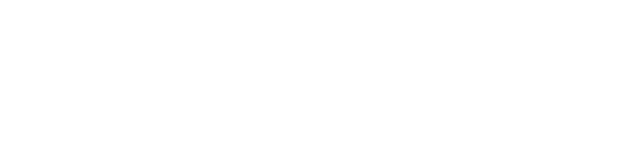
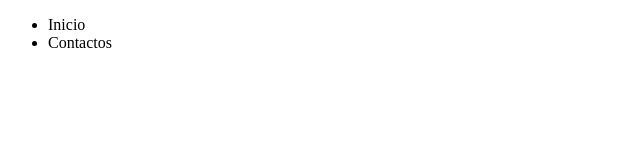
Before and after one commit to Carmen-Angel/Prueba_Git, a plain HTML site: page index.html in a window 1280 px wide. Shown: the whole page, without its empty margins (0-640 px from the left). Drawn offline with Linux system fonts and the light colour scheme.

Commit message:
creacion cabecera

```diff
--- a/index.html
+++ b/index.html
@@ -6,6 +6,11 @@
     <title>Prueba Git</title>
 </head>
 <body>
-
+    <header>
+        <ul>
+            <li>Inicio</li>
+            <li>Contactos</li>
+        </ul>
+    </header>
 </body>
 </html>
```
